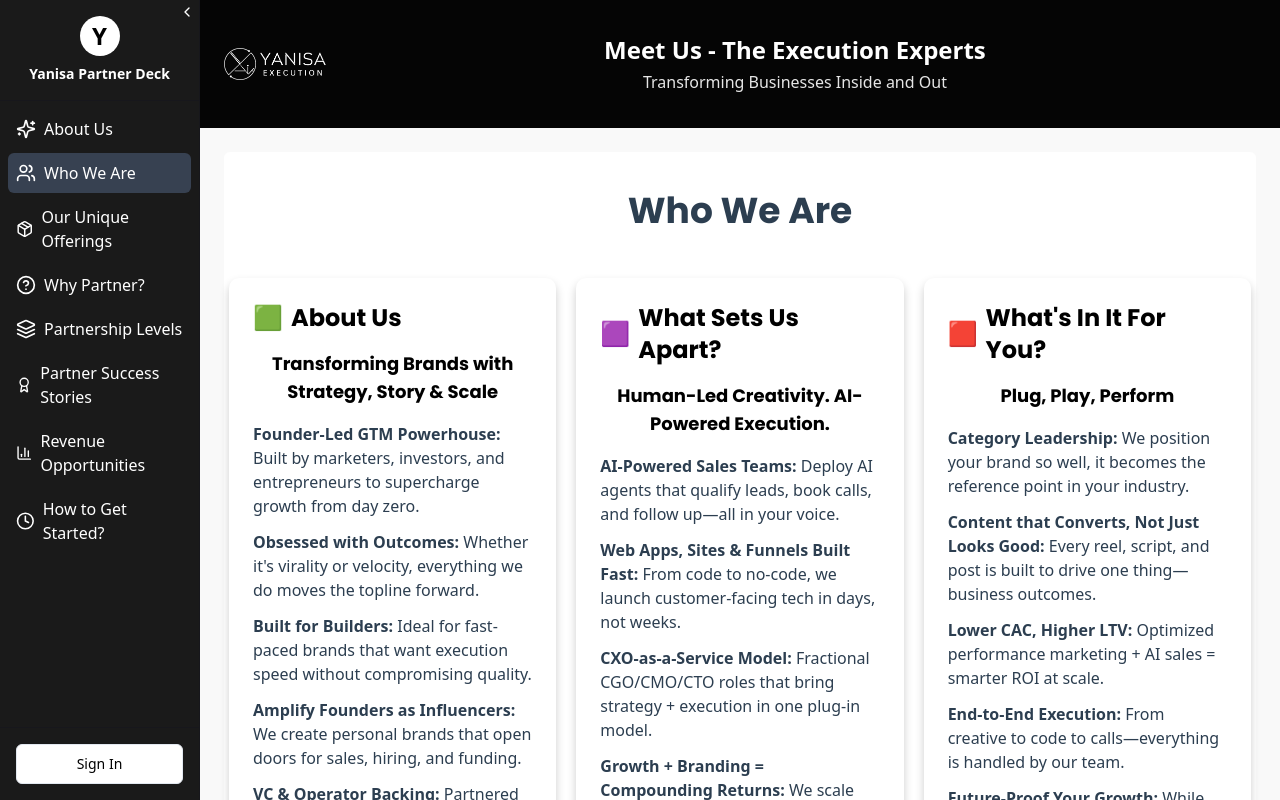
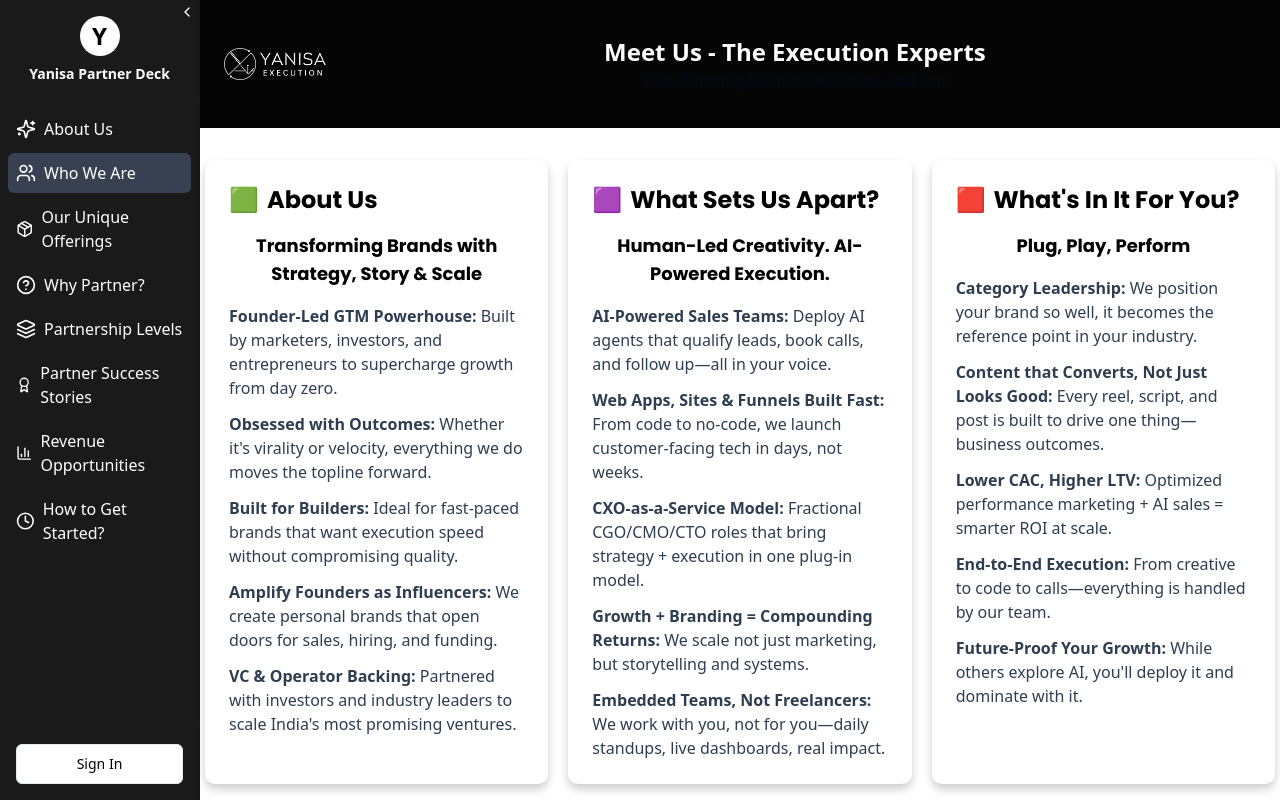
Before and after one commit to YanisaAI/YanisaPartnerDeck, a React (Vite) app: page /who-we-are in a window 1280 px wide. Shown: the top 800 px of the page. Built offline with nearby package versions, Linux system fonts and the light colour scheme.

Commit message:
Visual edit in Lovable
Edited UI in Lovable

```diff
--- a/src/components/PageHeader.tsx
+++ b/src/components/PageHeader.tsx
@@ -21,7 +21,7 @@ const PageHeader: React.FC<PageHeaderProps> = ({
         </div>
         <div className="flex-1 text-center">
           <h1 className="text-xl md:text-2xl font-bold text-white">{title}</h1>
-          {subtitle && <p className="text-sm md:text-base text-white/90 mt-1">{subtitle}</p>}
+          {subtitle}
         </div>
       </div>
     </div>;
--- a/src/pages/WhoWeAre.tsx
+++ b/src/pages/WhoWeAre.tsx
@@ -1,15 +1,12 @@
-
 import React from 'react';
 import PageHeader from '@/components/PageHeader';
-
 const WhoWeAre = () => {
-  return (
-    <div className="min-h-screen bg-gray-50">
+  return <div className="min-h-screen bg-gray-50">
       <PageHeader title="Meet Us - The Execution Experts" subtitle="Transforming Businesses Inside and Out" />
 
-      <div className="p-6 bg-[#f9f9f9]">
+      <div className="p-6 px-0 py-0 bg-white">
         <div className="max-w-[1200px] mx-auto py-8 px-[5px] rounded-md bg-white">
-          <h2 className="text-[36px] font-bold text-[#2c3e50] text-center mb-10 font-poppins">Who We Are</h2>
+
 
           <div className="grid grid-cols-1 md:grid-cols-3 gap-5">
             {/* Container 1: About Us */}
@@ -59,8 +56,6 @@ const WhoWeAre = () => {
           </div>
         </div>
       </div>
-    </div>
-  );
+    </div>;
 };
-
 export default WhoWeAre;
```
